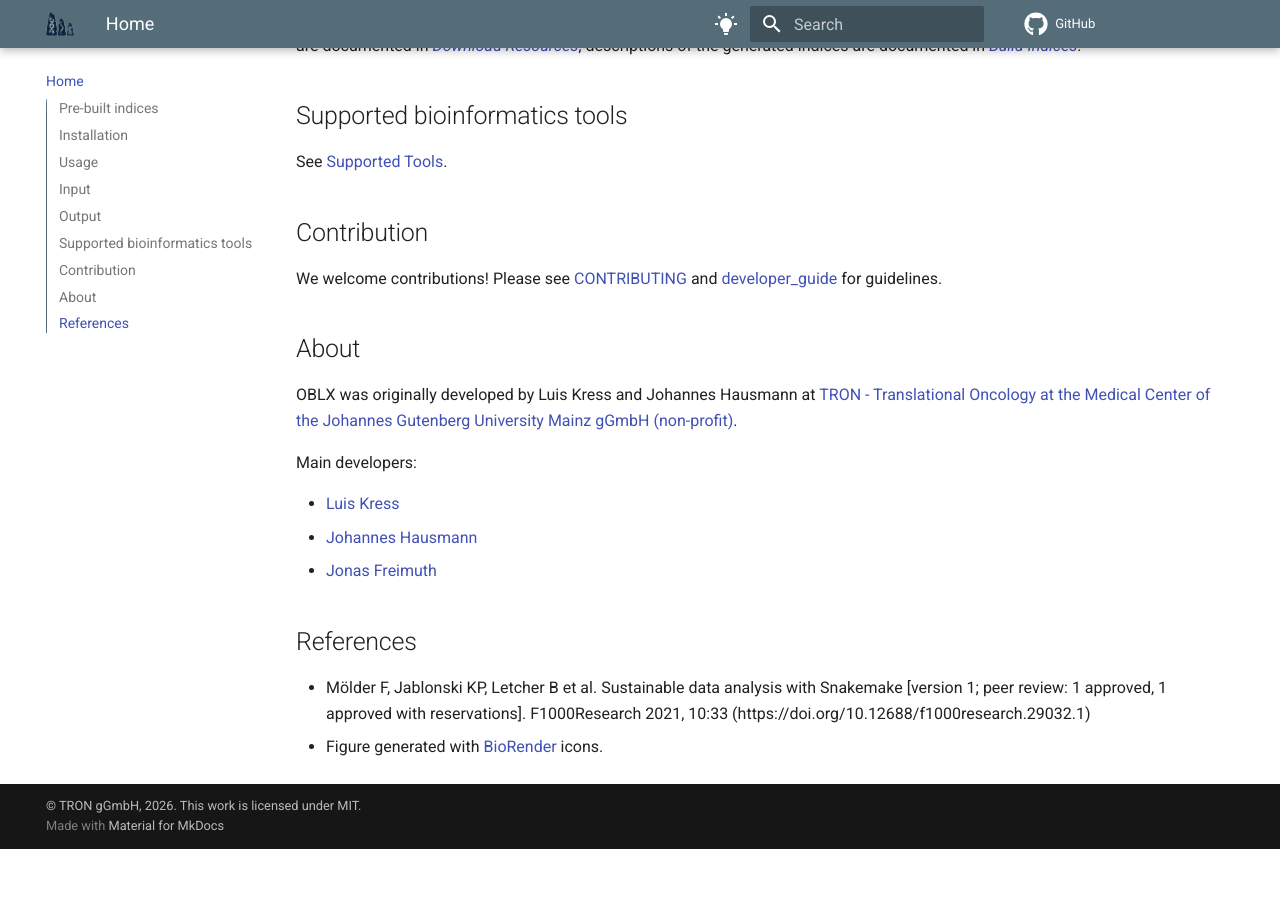
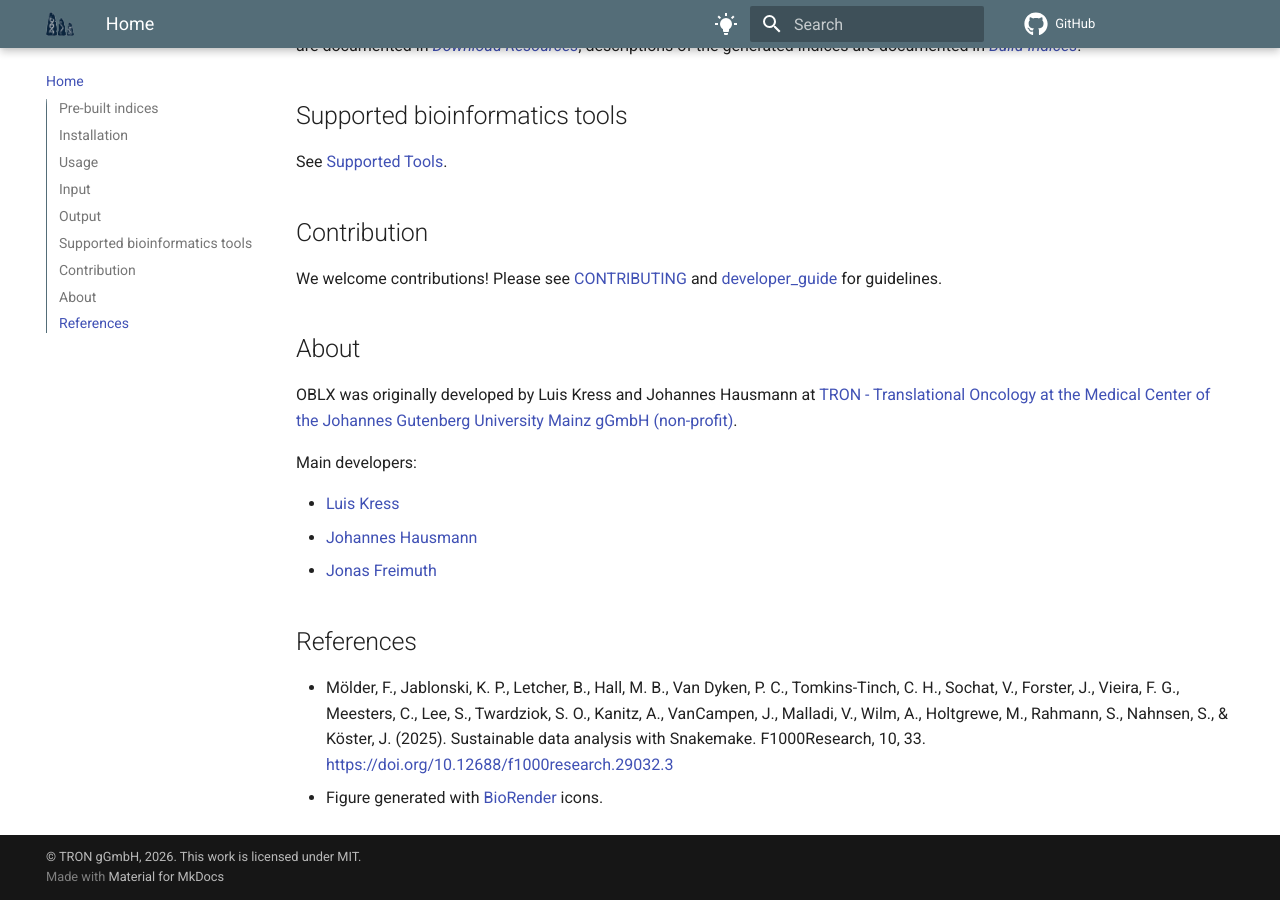
Before and after one commit to TRON-Bioinformatics/oblx, an MkDocs documentation site: the page built from docs/oblx/docs/index.md, in a window 1280 px wide and 900 px high, scrolled down 2678 px. Built offline with MkDocs 1.6.1 and Material for MkDocs 9.7.7, drawn with Linux system fonts in a browser that asks for light colours; comment, search, counter and statistics services are not loaded; before the commit the page ends 3527 px from its top, so only the background shows below that.

Commit message:
docs: Cite in APA7

```diff
--- a/docs/oblx/docs/index.md
+++ b/docs/oblx/docs/index.md
@@ -121,7 +121,10 @@ Main developers:
 
 ## References
 
-- Mölder F, Jablonski KP, Letcher B et al. Sustainable data analysis with
-  Snakemake [version 1; peer review: 1 approved, 1 approved with reservations].
-  F1000Research 2021, 10:33 (https://doi.org/10.12688/f1000research.29032.1)
+- Mölder, F., Jablonski, K. P., Letcher, B., Hall, M. B., Van Dyken, P. C.,
+  Tomkins-Tinch, C. H., Sochat, V., Forster, J., Vieira, F. G., Meesters, C.,
+  Lee, S., Twardziok, S. O., Kanitz, A., VanCampen, J., Malladi, V., Wilm, A.,
+  Holtgrewe, M., Rahmann, S., Nahnsen, S., & Köster, J. (2025). Sustainable data
+  analysis with Snakemake. F1000Research, 10, 33.
+  [https://doi.org/10.12688/f1000research.29032.3](https://doi.org/10.12688/f1000research.29032.3)
 - Figure generated with [BioRender](https://app.biorender.com/) icons.
```
Also changed, not shown: README.md.
